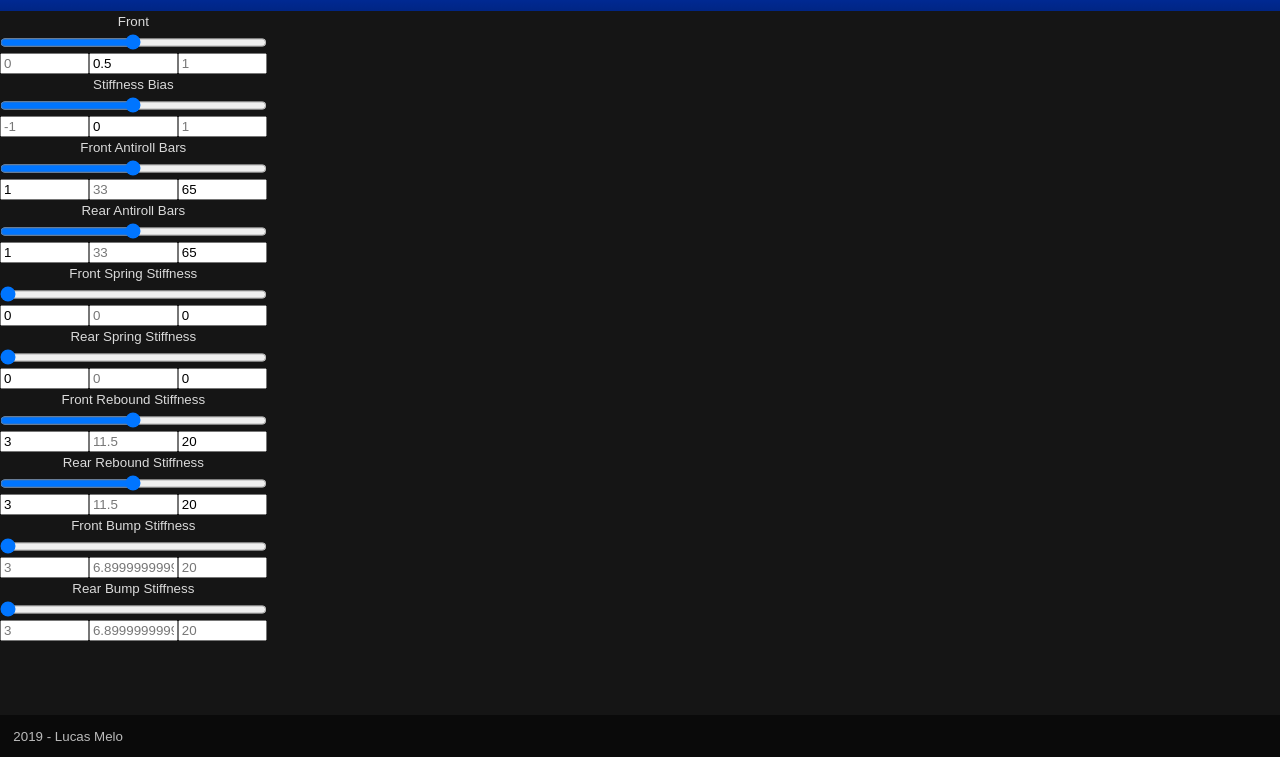
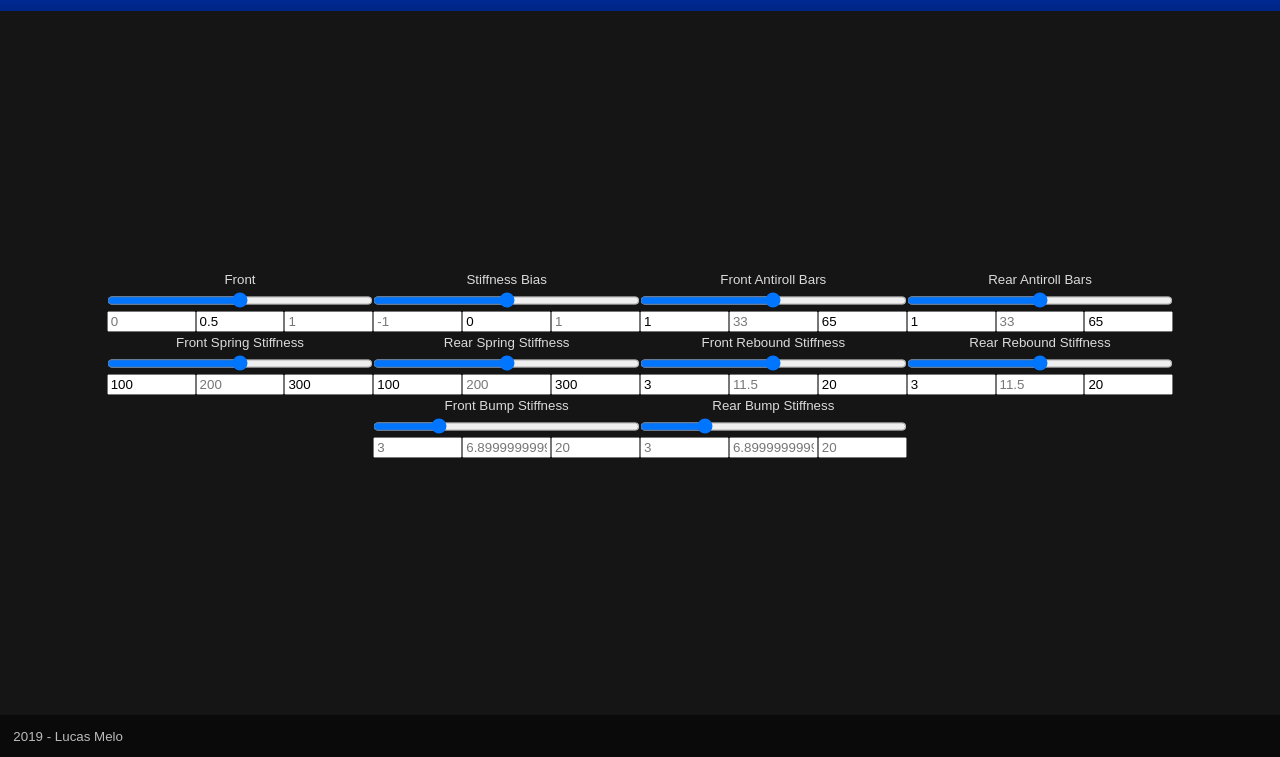
Before and after one commit to luluco250/fh4-tuning, a plain HTML site: page index.html in a window 1280 px wide. Shown: the part 43-800 px from the top of the page. Drawn offline with Linux system fonts and the light colour scheme.

Commit message:
Initial implementation complete

```diff
--- a/elements/my-slider.js
+++ b/elements/my-slider.js
@@ -51,74 +51,28 @@ class MySlider extends HTMLElement {
 		shadow.appendChild(style);
 		shadow.appendChild(container);
 
-		const clamp = (x, min, max) => Math.max(min, Math.min(max, x));
-		const validate = (target) => {
-			const value = parseFloat(target.value);
-			//const min = parseFloat(target.min);
-			//const max = parseFloat(target.max);
-
-			return (
-				!(isNaN(value) || isNaN(min) || isNaN(max)) //&&
-				//value >= min && value <= max
-			);
-		};
-
-		const inputEvent = new InputEvent("input", {
-			view: window,
-			bubbles: true,
-			cancelable: true
-		});
-
 		range.addEventListener("input", e => {
-			if (range.readOnly) {
-				e.preventDefault();
-				range.value = this.value;
-				return;
-			}
-
-			value.value = e.target.value;
+			e.preventDefault();
 			this.value = e.target.value;
-
-			this.dispatchEvent(inputEvent);
+			this._onInput();
 		});
 
 		min.addEventListener("input", e => {
-			if (validate(e.target)) {
-				e.preventDefault();
-				min.value = this.min;
-				return;
-			}
-
-			range.min = e.target.value;
-			value.min = e.target.value;
-
-			value.value = clamp(value.value, value.min, value.max);
+			e.preventDefault();
+			this.min = e.target.value;
+			this._onInput();
 		});
 
 		value.addEventListener("input", e => {
-			if (validate(e.target)) {
-				e.preventDefault();
-				value.value = this.value;
-				return;
-			}
-
-			range.value = e.target.value;
+			e.preventDefault();
 			this.value = e.target.value;
-
-			this.dispatchEvent(inputEvent);
+			this._onInput();
 		});
 
 		max.addEventListener("input", e => {
-			if (validate(e.target)) {
-				e.preventDefault();
-				max.value = this.max;
-				return;
-			}
-
-			range.max = e.target.value;
-			value.max = e.target.value;
-
-			value.value = clamp(value.value, value.min, value.max);
+			e.preventDefault();
+			this.max = e.target.value;
+			this._onInput();
 		});
 
 		this.labelDiv = label;
@@ -127,9 +81,46 @@ class MySlider extends HTMLElement {
 		this.valueInput = value;
 		this.maxInput = max;
 
-		this.value = range.value;
-		this.readOnly = this.readOnly;
-		this.fixedRange = this.fixedRange;
+		this._applyAttributes();
+	}
+
+	_onInput() {
+		this.dispatchEvent(new InputEvent("input", {
+			view: window,
+			bubbles: true,
+			cancelable: true
+		}));
+	}
+
+	_applyAttributes() {
+		this.labelDiv.innerText = this.label;
+
+		this.minInput.value = this.min;
+		this.maxInput.value = this.max;
+
+		this.rangeInput.min = this.valueInput.min = this.min;
+		this.rangeInput.max = this.valueInput.max = this.max;
+		this.rangeInput.value = this.valueInput.value = this.value;
+
+		this.rangeInput.step =
+			this.minInput.step =
+				this.valueInput.step =
+					this.maxInput.step = this.step;
+
+		const fixedRange = this.readOnly || this.fixedRange;
+		this.minInput.readOnly = this.maxInput.readOnly = fixedRange;
+		this.minInput.type = this.maxInput.type =
+			fixedRange ? "text" : "number";
+
+		const fixedValue = this.readOnly || this.fixedValue;
+		this.rangeInput.readOnly = this.valueInput.readOnly = fixedValue;
+		this.valueInput.type = fixedValue ? "text" : "number";
+	}
+
+	get _defaultValue() {
+		return (this.max < this.min)
+			? this.min
+			: this.min + (this.max - this.min) * 0.5;
 	}
 
 	get label() {
@@ -137,48 +128,43 @@ class MySlider extends HTMLElement {
 	}
 	set label(text) {
 		this.setAttribute("label", text);
-
-		this.labelDiv.innerText = text;
+		this._applyAttributes();
 	}
 
 	get min() {
-		return parseFloat(this.getAttribute("min") || "");
+		const value = parseFloat(this.getAttribute("min") || "");
+		return isNaN(value) ? 0 : value;
 	}
 	set min(value) {
 		this.setAttribute("min", value);
-
-		this.minInput.value = value;
+		this._applyAttributes();
 	}
 
 	get max() {
-		return parseFloat(this.getAttribute("max") || "");
+		const value = parseFloat(this.getAttribute("max") || "");
+		return isNaN(value) ? 1 : value;
 	}
 	set max(value) {
 		this.setAttribute("max", value);
-
-		this.maxInput.value = value;
+		this._applyAttributes();
 	}
 
 	get step() {
-		return parseFloat(this.getAttribute("step") || "");
+		const value = parseFloat(this.getAttribute("step") || "");
+		return isNaN(value) ? 0.01 : value;
 	}
 	set step(value) {
 		this.setAttribute("step", value);
-
-		this.rangeInput.step = value;
-		this.minInput.step = value;
-		this.valueInput.step = value;
-		this.maxInput.step = value;
+		this._applyAttributes();
 	}
 
 	get value() {
-		return parseFloat(this.getAttribute("value") || "");
+		const value = parseFloat(this.getAttribute("value") || "");
+		return isNaN(value) ? this._defaultValue : value;
 	}
 	set value(value) {
 		this.setAttribute("value", value);
-
-		this.valueInput.value = value;
-		this.rangeInput.value = value;
+		this._applyAttributes();
 	}
 
 	get fixedRange() {
@@ -193,14 +179,7 @@ class MySlider extends HTMLElement {
 	}
 	set fixedRange(isFixed) {
 		this.setAttribute("fixed-range", isFixed);
-
-		isFixed = isFixed || this.readOnly;
-
-		this.minInput.readOnly = isFixed;
-		this.minInput.type = isFixed ? "text" : "number";
-
-		this.maxInput.readOnly = isFixed;
-		this.maxInput.type = isFixed ? "text" : "number";
+		this._applyAttributes();
 	}
 
 	get fixedValue() {
@@ -215,13 +194,7 @@ class MySlider extends HTMLElement {
 	}
 	set fixedValue(isFixed) {
 		this.setAttribute("fixed-value", isFixed);
-
-		isFixed = isFixed || this.readOnly;
-
-		this.rangeInput.readOnly = isFixed;
-
-		this.valueInput.readOnly = isFixed;
-		this.valueInput.type = isFixed ? "text" : "number";
+		this._applyAttributes();
 	}
 
 	get readOnly() {
@@ -236,9 +209,7 @@ class MySlider extends HTMLElement {
 	}
 	set readOnly(isReadOnly) {
 		this.setAttribute("readonly", isReadOnly);
-
-		this.fixedValue = this.fixedValue;
-		this.fixedRange = this.fixedRange;
+		this._applyAttributes();
 	}
 }
 
--- a/index.html
+++ b/index.html
@@ -14,6 +14,7 @@
 		</nav>
 	</header>
 	<main id="page-content">
+		<div id="sliders">
 			<my-slider
 				id="slider-front"
 				label="Front"
@@ -50,16 +51,16 @@
 				id="slider-spring-stiffness"
 				label="Front Spring Stiffness"
 				step="0.01"
-			min="0"
-			max="0"
+				min="100"
+				max="300"
 				fixed-value
 			></my-slider>
 			<my-slider
 				id="slider-spring-stiffness-rear"
 				label="Rear Spring Stiffness"
 				step="0.01"
-			min="0"
-			max="0"
+				min="100"
+				max="300"
 				fixed-value
 			></my-slider>
 			<my-slider
@@ -94,6 +95,7 @@
 				max="0"
 				readonly
 			></my-slider>
+		</div>
 	</main>
 	<footer id="page-footer">
 		<div id="page-footer-content">
--- a/main.css
+++ b/main.css
@@ -29,6 +29,17 @@ body {
 
 #page-content {
 	flex-grow: 1;
+	display: flex;
+	flex-flow: column nowrap;
+	justify-content: center;
+	align-items: center;
+}
+
+#sliders {
+	display: flex;
+	flex-flow: row wrap;
+	justify-content: center;
+	align-items: flex-start;
 }
 
 #page-footer {
--- a/main.js
+++ b/main.js
@@ -25,8 +25,8 @@ const params = {
 };
 
 function main() {
-	params.front.addEventListener("input", updateValues);
-	params.stiffnessBias.addEventListener("input", updateValues);
+	for (const elem in params)
+		params[elem].addEventListener("input", updateValues);
 
 	updateValues();
 }
@@ -42,7 +42,7 @@ function updateValues() {
 	const bias = params.stiffnessBias.value;
 
 	const apply = (param, weight, bias = 0) =>
-		param.value = calculate(bias, param.min, param.max, weight);
+		param.value = calculate(param.min, param.max, weight, bias);
 
 	apply(params.antirollBars, front);
 	apply(params.antirollBarsRear, rear);
@@ -65,7 +65,7 @@ function updateValues() {
  * @param {Number} weight Car weight distribution.
  * @returns {Number} The resulting value.
  */
-function calculate(bias, min, max, weight) {
+function calculate(min, max, weight, bias) {
 	let value = lerp(min, max, weight);
 
 	if (bias > 0)
```
Lines whose indentation alone changed are shown as unchanged.
